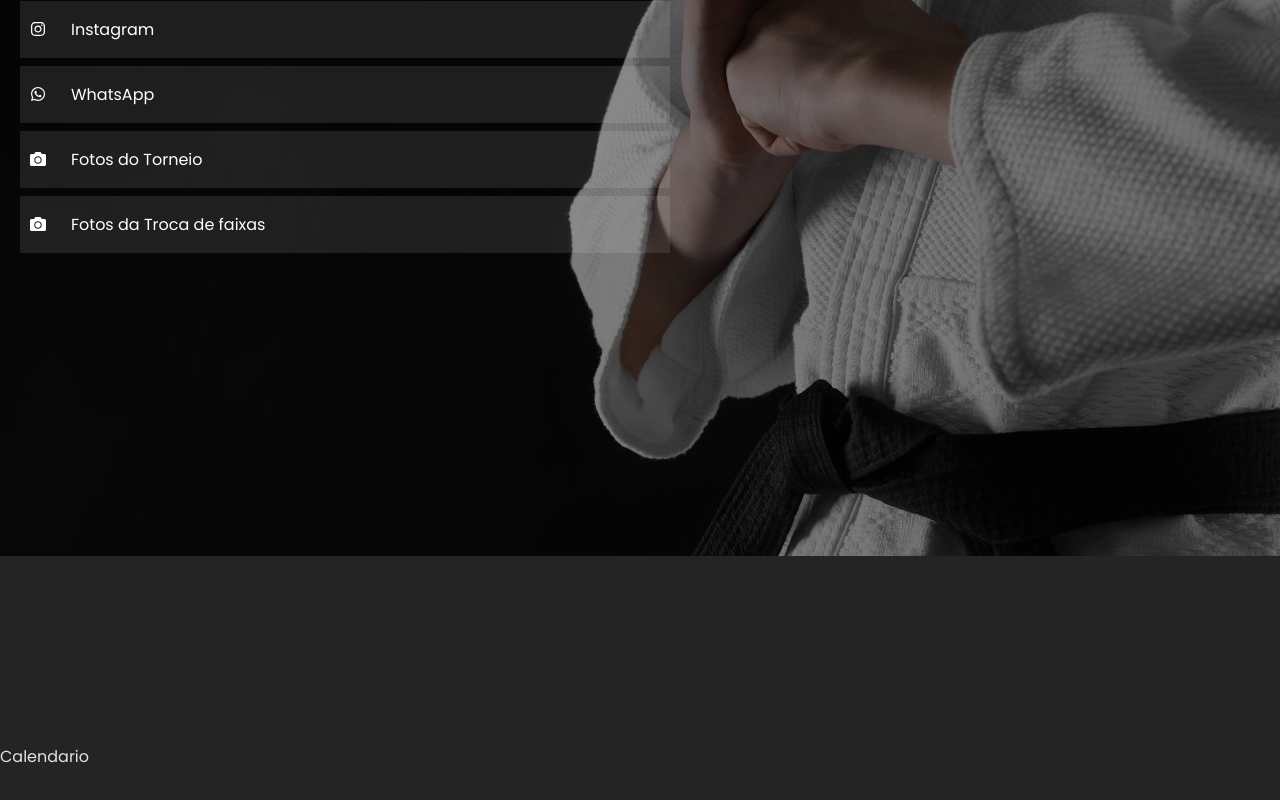
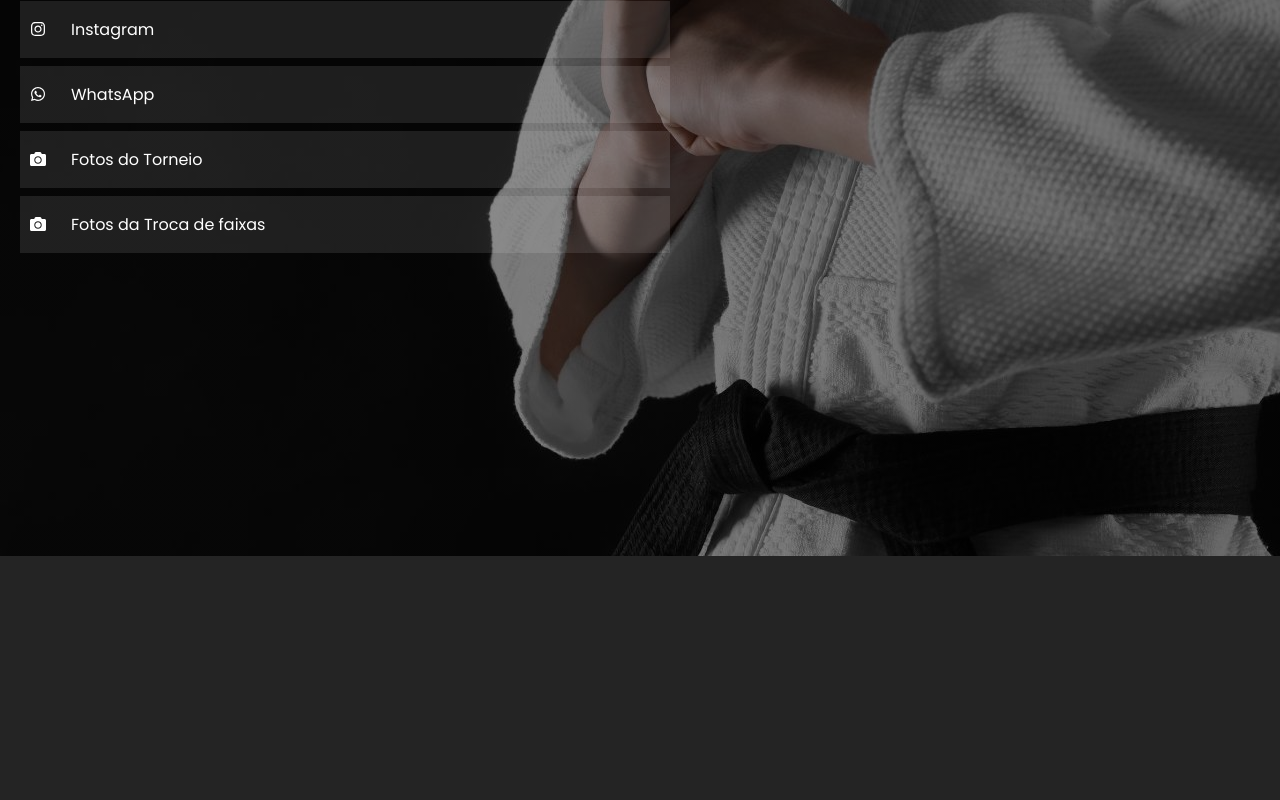
Before and after one commit to devsakae/asckarate, a React (Vite) app: page / in a window 1280 px wide. Shown: the part 244-1044 px from the top of the page. After the commit the page ends 800 px from the top, so only its background shows below. Built offline with nearby package versions, Linux system fonts and the light colour scheme.

Commit message:
remove calendar

```diff
--- a/package.json
+++ b/package.json
@@ -11,7 +11,6 @@
   },
   "dependencies": {
     "firebase": "^10.10.0",
-    "firebase-cli": "^1.2.0",
     "firebase-tools": "^13.7.1",
     "react": "^18.2.0",
     "react-dom": "^18.2.0",
--- a/src/App.jsx
+++ b/src/App.jsx
@@ -7,7 +7,6 @@ function App() {
   return (
     <>
       <Hero />
-      <Calendario />
     </>
   )
 }
--- a/src/components/Calendario.jsx
+++ b/src/components/Calendario.jsx
@@ -3,7 +3,7 @@ import React from 'react'
 const Calendario = () => {
   return (
     <section className='section calendario'>
-      Calendario
+
     </section>
   )
 }
```
Also changed, not shown: 1 other file (tests, documents, lock files or other folders).
